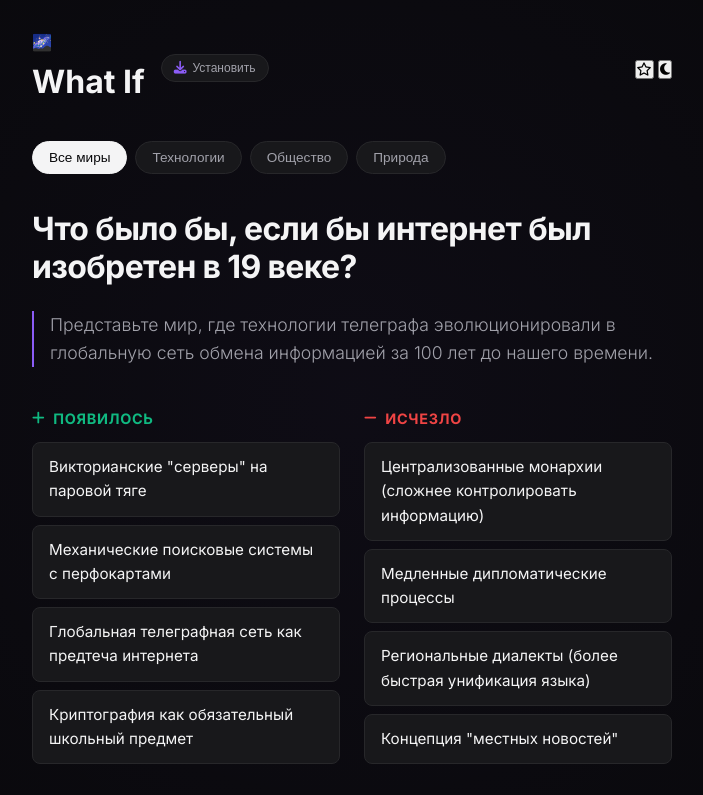
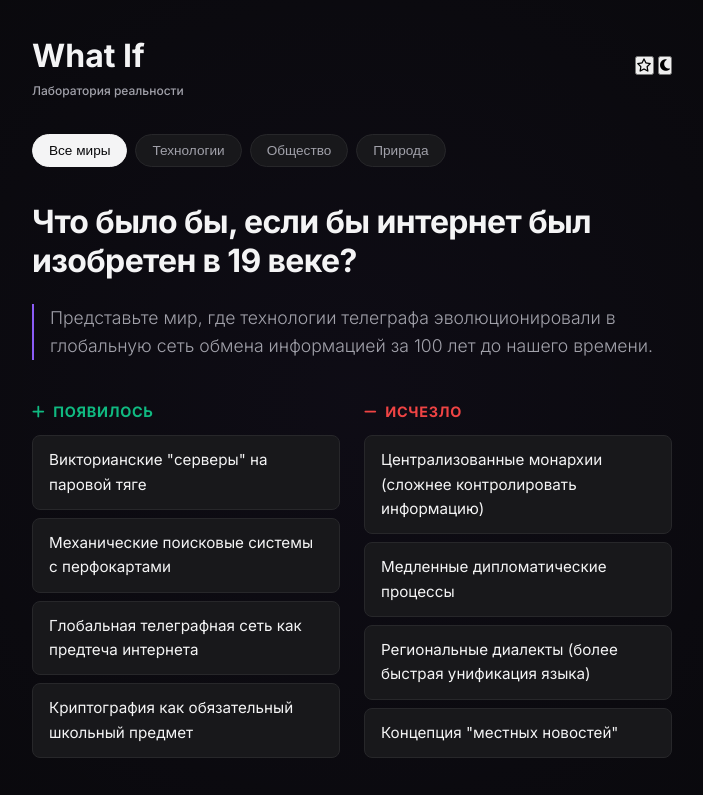
Before and after one commit to Neuron-Ecosystem/What-if, a plain HTML site: page index.html in a window 1280 px wide. Shown: the top 795 px of the page, without its empty margins (288-991 px from the left). Drawn offline with Linux system fonts and the light colour scheme.

Commit message:
Update index.html

```diff
--- a/index.html
+++ b/index.html
@@ -21,25 +21,24 @@
 <body>
     <div class="app-background"></div>
     <div class="container">
-      <header class="header">
-    <div class="logo-group">
-        <div class="logo-container">
-            <div class="logo-icon">🌌</div>
-            <div class="logo-text">
-                <h1>What If</h1>
-            </div>
+    <header class="header">
+    <div class="logo-container">
+        <div class="logo-text">
+            <h1>What If</h1>
+            <p class="tagline">Лаборатория реальности</p>
         </div>
-        <button id="installAppBtn" class="btn-install-mini" onclick="installApp()">
+    </div>
+
+    <div class="header-actions">
+        <button id="installAppBtn" class="btn-install-main" style="display: none;" onclick="installApp()">
             <i class="fas fa-download"></i>
             <span>Установить</span>
         </button>
-    </div>
 
-    <div class="header-actions">
         <button id="dailyScenarioBtn" class="btn-icon" title="Сценарий дня">
             <i class="far fa-star"></i>
         </button>
-        <button id="themeToggle" class="btn-icon">
+        <button id="themeToggle" class="btn-icon" aria-label="Сменить тему">
             <i class="fas fa-moon"></i>
         </button>
     </div>
```
